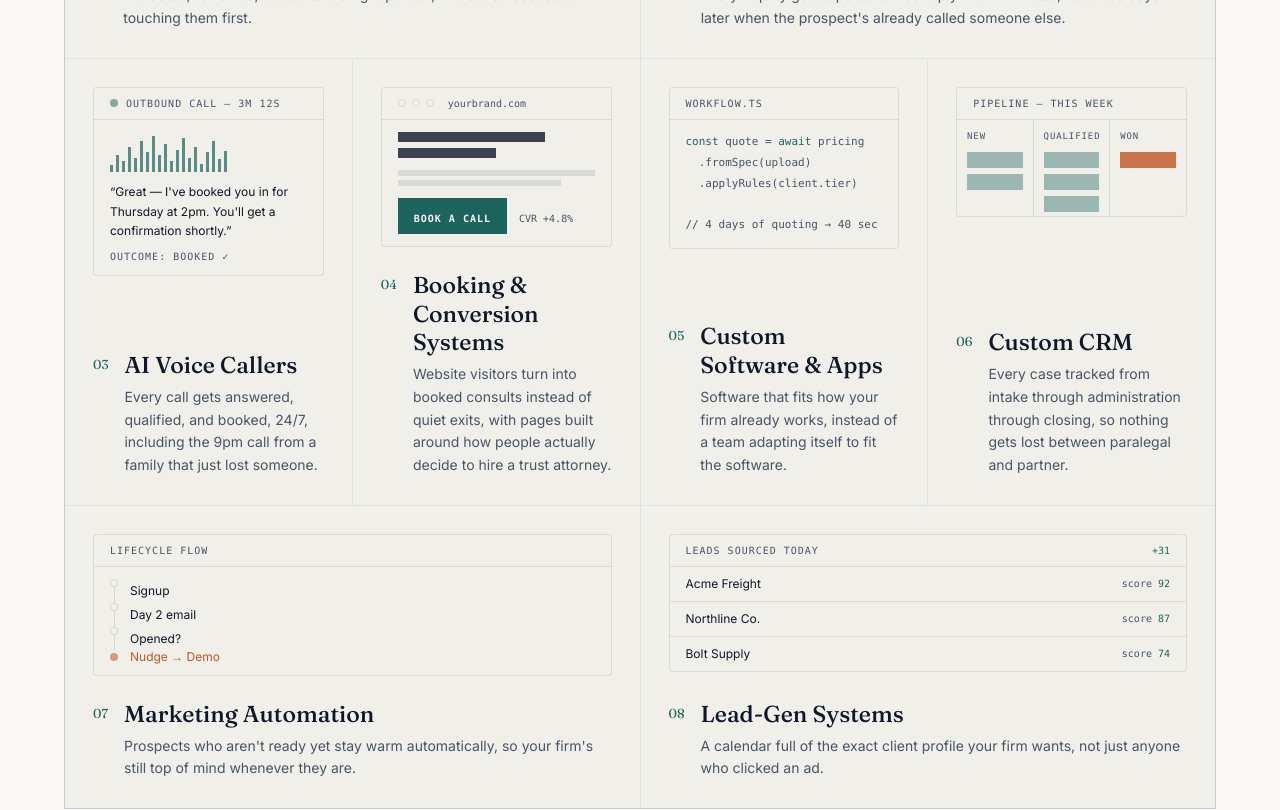
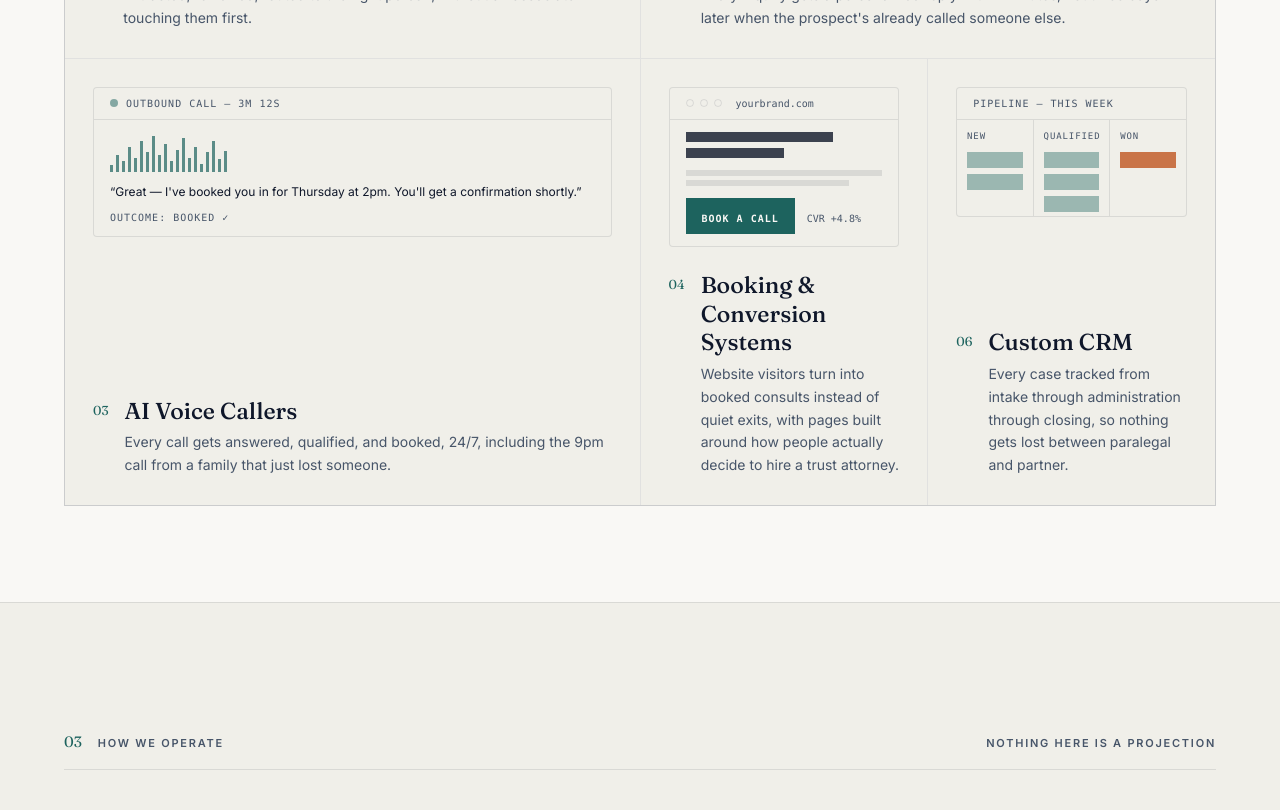
Before and after one commit to spectredad/Regicore, a Next.js app: page / in a window 1280 px wide. Shown: the part 2660-3470 px from the top of the page. Built offline with nearby package versions, Linux system fonts and the light colour scheme.

Commit message:
feat: redesign pricing section with dark rounded cards

```diff
--- a/components/Pricing.tsx
+++ b/components/Pricing.tsx
@@ -3,18 +3,20 @@ import { useEffect, useRef } from "react";
 import { motion } from "framer-motion";
 import { plans } from "@/lib/content";
 
-function PriceDisplay({ price }: { price: string; dark?: boolean }) {
+function PriceDisplay({ price }: { price: string }) {
   if (price.startsWith("From ")) {
     const value = price.replace("From ", "");
     return (
       <div className="flex items-baseline gap-2">
-        <span className="text-[15px] font-normal text-muted">From</span>
-        <span className="font-display text-[40px] font-medium text-ink leading-none tracking-[-0.02em]">{value}</span>
+        <span className="text-[13px] font-normal text-[#94a3b8]">From</span>
+        <span className="font-display text-[36px] sm:text-[42px] font-medium text-white leading-none tracking-[-0.02em]">
+          {value}
+        </span>
       </div>
     );
   }
   return (
-    <div className="font-display text-[40px] font-medium text-ink leading-none tracking-[-0.02em]">
+    <div className="font-display text-[36px] sm:text-[42px] font-medium text-white leading-none tracking-[-0.02em]">
       {price}
     </div>
   );
@@ -33,7 +35,7 @@ export default function Pricing() {
   }, []);
 
   return (
-    <section id="pricing" className="py-24 md:py-32 px-5 border-t border-line" ref={sectionRef}>
+    <section id="pricing" className="py-16 md:py-24 px-5 border-t border-line" ref={sectionRef}>
       <div className="max-w-6xl mx-auto">
         {/* Section header */}
         <div className="reveal flex items-baseline gap-4 border-b border-line pb-4 mb-12 md:mb-16">
@@ -42,83 +44,101 @@ export default function Pricing() {
         </div>
 
         <div className="max-w-2xl mb-14 reveal">
-          <h2 className="font-display text-[36px] sm:text-[52px] font-medium leading-[1.05] tracking-[-0.02em] text-ink text-balance">
+          <h2 className="font-display text-[28px] sm:text-[40px] font-medium leading-[1.05] tracking-[-0.02em] text-ink text-balance">
             Pick The Level Of Help You Actually Need.
           </h2>
-          <p className="text-muted mt-5 text-[17px] leading-relaxed text-pretty">
+          <p className="text-muted mt-5 text-[15px] leading-relaxed text-pretty">
             Every engagement starts live in week 2. No 6-month build cycles, no &apos;we&apos;ll get to it next quarter.&apos;
           </p>
         </div>
 
-        <motion.div className="grid md:grid-cols-3 gap-px bg-line border border-line items-stretch">
+        {/* Pricing cards — dark card style */}
+        <div className="grid md:grid-cols-3 gap-5 items-stretch">
           {plans.map((plan, i) => {
-            const dark = plan.featured;
+            const isPopular = plan.featured;
             return (
               <motion.div
                 key={plan.name}
-                className={`p-8 md:p-10 reveal flex flex-col gap-8 relative ${
-                  dark ? "bg-navy-elevated" : "bg-surface"
+                className={`reveal relative rounded-2xl flex flex-col overflow-hidden ${
+                  isPopular
+                    ? "bg-[#0f172a] ring-2 ring-teal/40"
+                    : "bg-[#1e293b]"
                 }`}
                 initial={{ opacity: 0, y: 30 }}
                 whileInView={{ opacity: 1, y: 0 }}
                 transition={{ delay: i * 0.12, duration: 0.6, ease: "easeOut" }}
                 viewport={{ once: true, margin: "-100px" }}
               >
-                <div className="flex items-start justify-between gap-3">
-                  <span className="index-num text-[13px]" aria-hidden="true">
-                    {String(i + 1).padStart(2, "0")}
-                  </span>
+                {/* Popular badge */}
                 {plan.badge && (
-                    <span className="bg-coral text-midnight text-[10px] uppercase tracking-[0.12em] font-semibold px-3 py-1.5">
+                  <div className="absolute top-4 right-4">
+                    <span className="bg-teal text-white text-[10px] uppercase tracking-[0.1em] font-semibold px-3 py-1.5 rounded-full">
                       {plan.badge}
                     </span>
+                  </div>
                 )}
-                </div>
 
-                <div>
-                  <h3 className="font-display text-[28px] font-medium tracking-tight text-ink">
+                <div className="p-7 sm:p-8 flex flex-col gap-6 flex-1">
+                  {/* Plan name */}
+                  <h3 className="font-display text-[22px] sm:text-[24px] font-medium text-white/90 italic">
                     {plan.name}
                   </h3>
-                  <p className="text-sm mt-3 leading-relaxed text-muted">
-                    {plan.desc}
+
+                  {/* Price */}
+                  <div>
+                    <PriceDisplay price={plan.price} />
+                    <p className="text-[12px] mt-2 uppercase tracking-[0.08em] text-[#94a3b8]">
+                      {plan.period}
                     </p>
                   </div>
 
-                <div>
-                  <PriceDisplay price={plan.price} dark={dark} />
-                  <div className="text-xs mt-2 uppercase tracking-[0.1em] text-muted">
-                    {plan.period}
-                  </div>
-                </div>
+                  {/* Description */}
+                  <p className="text-[13px] leading-relaxed text-[#94a3b8] border-t border-white/10 pt-5">
+                    {plan.desc}
+                  </p>
 
-                <ul className="flex-1 border-t border-line">
+                  {/* Features */}
+                  <ul className="flex-1 space-y-3">
                     {plan.features.map((f) => (
                       <li
                         key={f}
-                      className="flex items-baseline gap-3 text-[14.5px] leading-relaxed py-2.5 border-b border-line text-muted"
+                        className="flex items-start gap-3 text-[13px] leading-relaxed text-[#cbd5e1]"
                       >
-                      <span className="text-teal shrink-0 text-[11px]" aria-hidden="true">&#9632;</span>
+                        <svg
+                          className="w-4 h-4 mt-0.5 shrink-0 text-teal"
+                          viewBox="0 0 20 20"
+                          fill="currentColor"
+                          aria-hidden="true"
+                        >
+                          <path
+                            fillRule="evenodd"
+                            d="M16.707 5.293a1 1 0 010 1.414l-8 8a1 1 0 01-1.414 0l-4-4a1 1 0 011.414-1.414L8 12.586l7.293-7.293a1 1 0 011.414 0z"
+                            clipRule="evenodd"
+                          />
+                        </svg>
                         {f}
                       </li>
                     ))}
                   </ul>
 
+                  {/* CTA Button */}
                   <a
                     href="#book"
-                  className={`block text-center font-semibold py-4 transition-colors duration-300 text-[13px] uppercase tracking-[0.08em] ${
-                    dark
-                      ? "bg-soft-white text-midnight hover:bg-sand"
-                      : "border border-soft-white text-soft-white hover:bg-teal/10 hover:border-teal"
+                    className={`block w-full text-center font-semibold py-3.5 rounded-lg transition-all duration-300 text-[13px] uppercase tracking-[0.06em] ${
+                      isPopular
+                        ? "bg-teal text-white hover:bg-teal/90 shadow-lg shadow-teal/20"
+                        : "bg-white/10 text-white hover:bg-white/15 border border-white/10"
                     }`}
                   >
                     {plan.cta}
                   </a>
+                </div>
               </motion.div>
             );
           })}
-        </motion.div>
+        </div>
 
-        <p className="text-center text-muted text-sm mt-8 reveal">
+        <p className="text-center text-muted text-[13px] mt-8 reveal leading-relaxed max-w-2xl mx-auto">
           Ownership and licensing terms are defined in the service agreement. Client data remains client-owned; proprietary systems and internal frameworks are licensed during the engagement.
         </p>
       </div>
--- a/components/Services.tsx
+++ b/components/Services.tsx
@@ -241,70 +241,7 @@ function ArtifactWebsite() {
   );
 }
 
-function ArtifactSoftware() {
-  const { ref, isVisible } = useScrollReveal();
-  const [codeLines, setCodeLines] = useState<number[]>([]);
-  const [showComment, setShowComment] = useState(false);
-  const [playCount, setPlayCount] = useState(0);
 
-  useEffect(() => {
-    if (!isVisible) return;
-    // Show final state without looping animation
-    setCodeLines([0, 1, 2]);
-    setShowComment(true);
-  }, [isVisible]);
-
-  return (
-    <div ref={ref} className="artifact-frame">
-      <div className="border-b border-line px-4 py-2 flex justify-between items-center">
-        <span className="font-mono text-[10px] uppercase tracking-widest text-muted">workflow.ts</span>
-      </div>
-      <pre className="px-4 py-3 font-mono text-[11px] leading-[1.9] text-muted overflow-hidden min-h-[100px]">
-        <code key={playCount}>
-          {codeLines.includes(0) && (
-            <motion.div
-              initial={{ opacity: 0, x: -8 }}
-              animate={{ opacity: 1, x: 0 }}
-              transition={{ duration: 0.35, ease: "easeOut" }}
-            >
-              <span className="text-teal">const</span> quote = <span className="text-teal">await</span> pricing
-            </motion.div>
-          )}
-          {codeLines.includes(1) && (
-            <motion.div
-              initial={{ opacity: 0, x: -8 }}
-              animate={{ opacity: 1, x: 0 }}
-              transition={{ duration: 0.35, ease: "easeOut" }}
-            >
-              {"  "}.fromSpec(upload)
-            </motion.div>
-          )}
-          {codeLines.includes(2) && (
-            <motion.div
-              initial={{ opacity: 0, x: -8 }}
-              animate={{ opacity: 1, x: 0 }}
-              transition={{ duration: 0.35, ease: "easeOut" }}
-            >
-              {"  "}.applyRules(client.tier)
-            </motion.div>
-          )}
-          {showComment && (
-            <>
-              <div>{"\n"}</div>
-              <motion.div
-                initial={{ opacity: 0, x: -8 }}
-                animate={{ opacity: 1, x: 0 }}
-                transition={{ duration: 0.35, ease: "easeOut" }}
-              >
-                <span className="text-muted">// 4 days of quoting → 40 sec</span>
-              </motion.div>
-            </>
-          )}
-        </code>
-      </pre>
-    </div>
-  );
-}
 
 function ArtifactCRM() {
   const { ref, isVisible } = useScrollReveal();
@@ -354,128 +291,23 @@ function ArtifactCRM() {
   );
 }
 
-function ArtifactMarketing() {
-  const { ref, isVisible } = useScrollReveal();
-  const steps = ["Signup", "Day 2 email", "Opened?", "Nudge → Demo"];
-  const [activeSteps, setActiveSteps] = useState<number[]>([]);
 
-  useEffect(() => {
-    if (!isVisible) return;
-    // Show all steps without looping animation
-    setActiveSteps([0, 1, 2, 3]);
-  }, [isVisible]);
-
-  return (
-    <div ref={ref} className="artifact-frame">
-      <div className="border-b border-line px-4 py-2 flex justify-between items-center">
-        <span className="font-mono text-[10px] uppercase tracking-widest text-muted">Lifecycle flow</span>
-      </div>
-      <div className="px-4 py-3 flex flex-col gap-0">
-        {steps.map((s, i) => {
-          const isActive = activeSteps.includes(i);
-          const isLast = i === steps.length - 1;
-          return (
-            <div
-              key={s}
-              className="flex items-center gap-3"
-              style={{
-                animation: isActive ? "slideIn 0.3s ease-out forwards" : "none",
-                opacity: isActive ? 1 : 0,
-              }}
-            >
-              <div className="flex flex-col items-center">
-                <span
-                  className={`w-2 h-2 rounded-full transition-colors ${
-                    isLast && isActive ? "bg-coral" : "border border-line bg-surface"
-                  }`}
-                  style={{
-                    animation: isLast && isActive ? "pulse 1.5s ease-in-out infinite" : "none",
-                  }}
-                />
-                {i < steps.length - 1 && <span className="w-px h-4 bg-line" />}
-              </div>
-              <span className={`text-[12px] ${isLast ? "text-coral" : "text-ink"} leading-none pb-4 last:pb-0`}>
-                {s}
-              </span>
-            </div>
-          );
-        })}
-      </div>
-    </div>
-  );
-}
-
-function ArtifactLeadGen() {
-  const { ref, isVisible } = useScrollReveal();
-  const leads = [
-    { name: "Acme Freight", score: 92 },
-    { name: "Northline Co.", score: 87 },
-    { name: "Bolt Supply", score: 74 },
-  ];
-  const [scores, setScores] = useState<number[]>([0,0,0]);
-  const [totalLeads, setTotalLeads] = useState(0);
-  const [playCount, setPlayCount] = useState(0);
-
-  useEffect(() => {
-    if (!isVisible) return;
-    // Show final state without looping animation
-    setScores([92, 87, 74]);
-    setTotalLeads(31);
-  }, [isVisible]);
-
-  return (
-    <div ref={ref} className="artifact-frame">
-      <div className="border-b border-line px-4 py-2 flex items-center justify-between">
-        <span className="font-mono text-[10px] uppercase tracking-widest text-muted">Leads sourced today</span>
-        <span className="font-mono text-[10px] text-teal">+{totalLeads}</span>
-      </div>
-      <div key={playCount}>
-        {leads.map((l, idx) => (
-          <motion.div
-            key={l.name}
-            className="flex items-center justify-between px-4 py-2 border-b border-line last:border-b-0"
-            initial={{ opacity: 0, x: -12 }}
-            animate={isVisible ? { opacity: 1, x: 0 } : { opacity: 0, x: -12 }}
-            transition={{
-              delay: idx * 0.12,
-              duration: 0.4,
-              type: "spring",
-              stiffness: 200,
-              damping: 22,
-            }}
-          >
-            <span className="text-[12px] text-ink">{l.name}</span>
-            <span className="font-mono text-[10px] text-muted">
-              score <span className="text-teal">{scores[idx]}</span>
-            </span>
-          </motion.div>
-        ))}
-      </div>
-    </div>
-  );
-}
 
 const artifacts = [
   ArtifactAgents,
   ArtifactEmail,
   ArtifactVoice,
   ArtifactWebsite,
-  ArtifactSoftware,
   ArtifactCRM,
-  ArtifactMarketing,
-  ArtifactLeadGen,
 ];
 
-/* Bento spans: 2 featured, 4 standard, 2 featured — balanced editorial grid */
+/* Bento spans: tailored for 5 items to leave no gaps */
 const spans = [
-  "lg:col-span-2",
-  "lg:col-span-2",
-  "lg:col-span-1",
-  "lg:col-span-1",
-  "lg:col-span-1",
-  "lg:col-span-1",
-  "lg:col-span-2",
-  "lg:col-span-2",
+  "sm:col-span-1 lg:col-span-2",
+  "sm:col-span-1 lg:col-span-2",
+  "sm:col-span-1 lg:col-span-2",
+  "sm:col-span-1 lg:col-span-1",
+  "sm:col-span-2 lg:col-span-1",
 ];
 
 export default function Services() {
--- a/lib/content.ts
+++ b/lib/content.ts
@@ -12,10 +12,7 @@ export const services = [
   { icon: "02", title: "AI Email Outreach", desc: "Every inquiry gets a personalized reply within minutes, not three days later when the prospect's already called someone else." },
   { icon: "03", title: "AI Voice Callers", desc: "Every call gets answered, qualified, and booked, 24/7, including the 9pm call from a family that just lost someone." },
   { icon: "04", title: "Booking & Conversion Systems", desc: "Website visitors turn into booked consults instead of quiet exits, with pages built around how people actually decide to hire a trust attorney." },
-  { icon: "05", title: "Custom Software & Apps", desc: "Software that fits how your firm already works, instead of a team adapting itself to fit the software." },
   { icon: "06", title: "Custom CRM", desc: "Every case tracked from intake through administration through closing, so nothing gets lost between paralegal and partner." },
-  { icon: "07", title: "Marketing Automation", desc: "Prospects who aren't ready yet stay warm automatically, so your firm's still top of mind whenever they are." },
-  { icon: "08", title: "Lead-Gen Systems", desc: "A calendar full of the exact client profile your firm wants, not just anyone who clicked an ad." },
 ];
 
 export const agents = [
```
Lines whose indentation alone changed are shown as unchanged.
